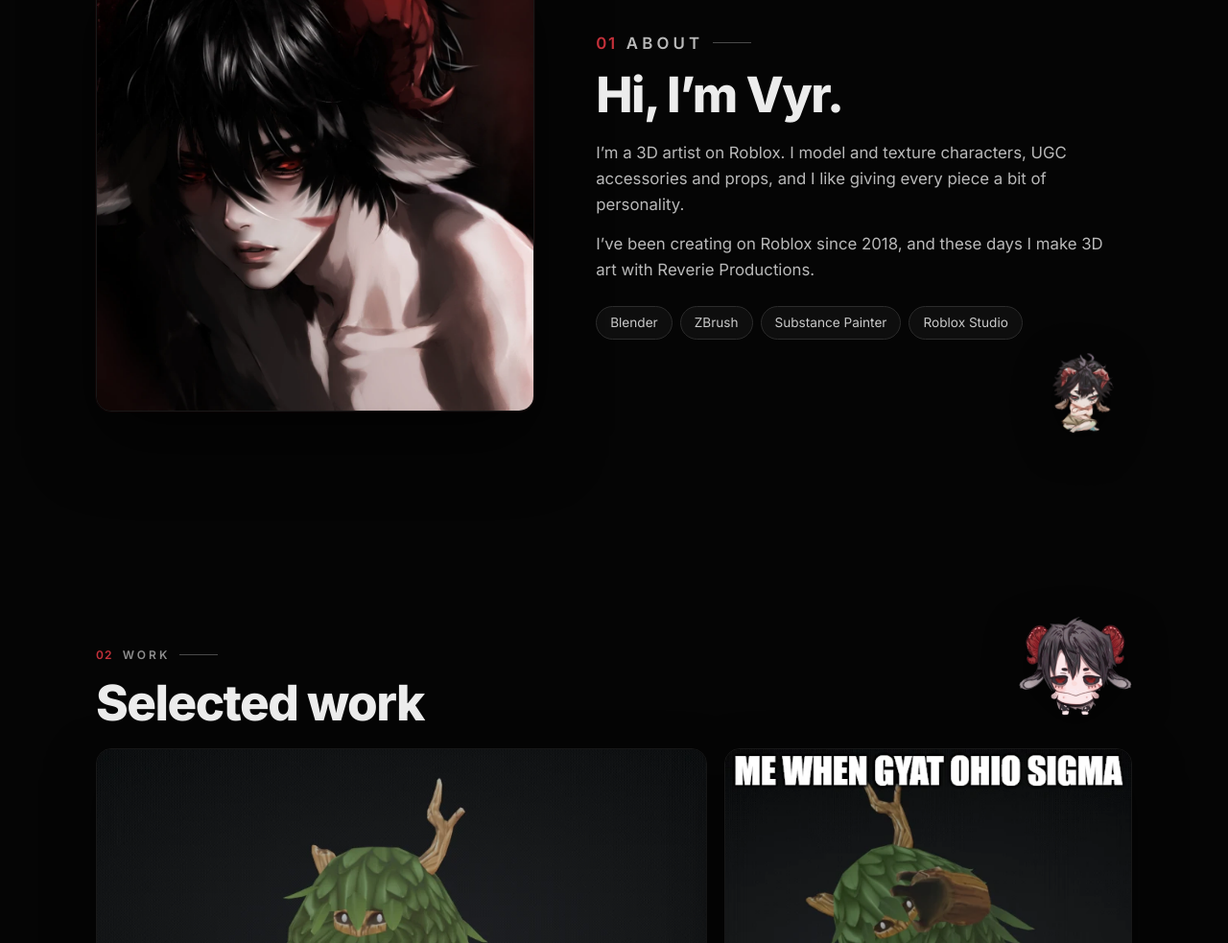
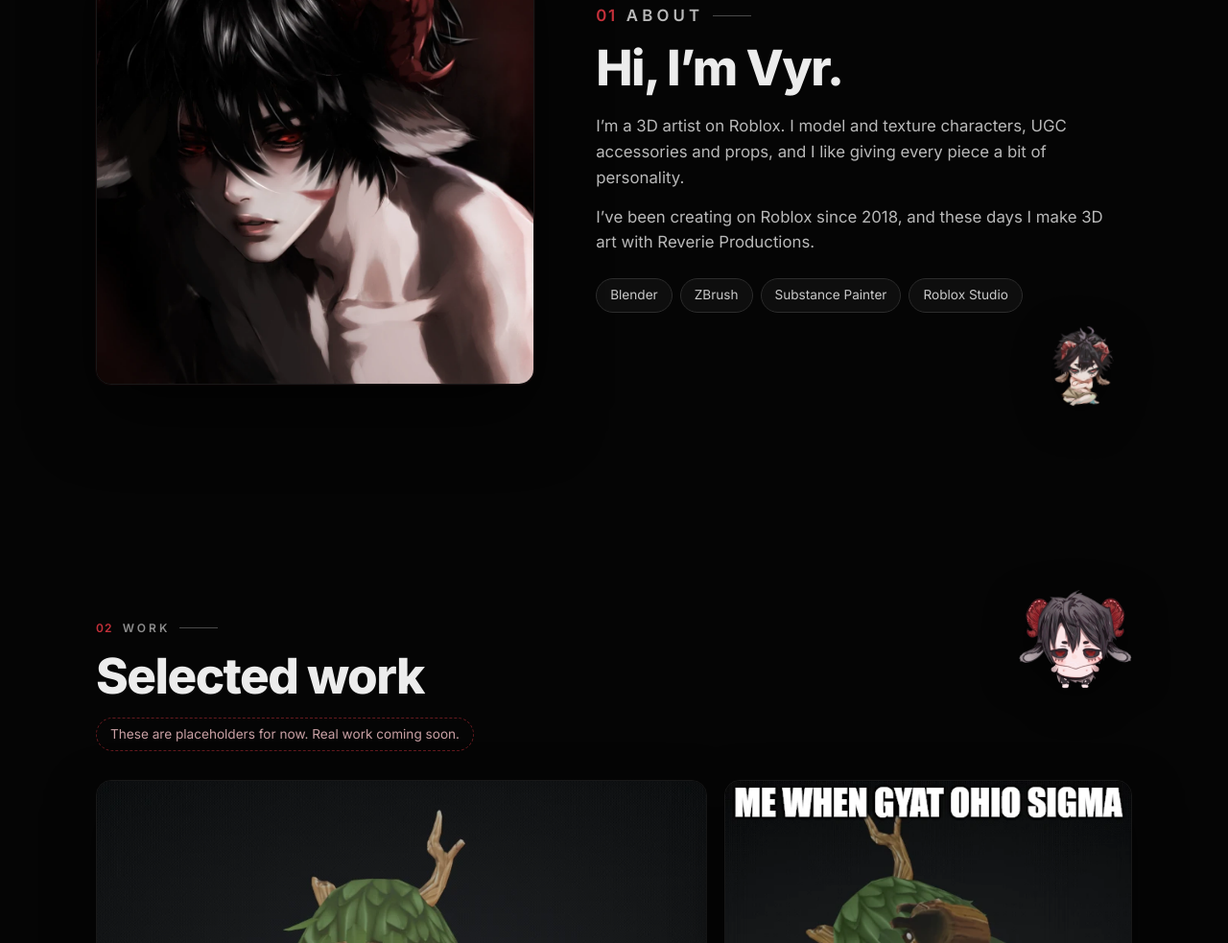
Before and after one commit to Vyrzou/Vyrzou, a plain HTML site: page index.html in a window 1280 px wide. Shown: the part 1115-2098 px from the top of the page at 96% size. Drawn offline with Linux system fonts and the light colour scheme.

Commit message:
New intro line; placeholder note on work

```diff
--- a/index.html
+++ b/index.html
@@ -14,7 +14,7 @@
   <link rel="preconnect" href="https://fonts.googleapis.com">
   <link rel="preconnect" href="https://fonts.gstatic.com" crossorigin>
   <link href="https://fonts.googleapis.com/css2?family=Inter:wght@400;500;600;700;800&display=swap" rel="stylesheet">
-  <link rel="stylesheet" href="style.css?v=16">
+  <link rel="stylesheet" href="style.css?v=17">
 </head>
 <body>
   <!-- Black page with a deep red glow under a dark vignette (same color on every section). -->
@@ -48,7 +48,7 @@
     <div class="hero-text">
       <p class="eyebrow">Portfolio &middot; 3D Artist</p>
       <h1><img class="signature" src="signature.webp" alt="Vyrzou" width="1200" height="460"></h1>
-      <p class="lead">3D artist making characters, accessories and worlds for Roblox. Part of the team at Reverie Productions.</p>
+      <p class="lead">I&rsquo;m a mediocre 3D artist at Reverie Productions.</p>
       <div class="pills">
         <a class="pill solid" href="#work">See my work</a>
         <a class="pill" href="#contact">Get in touch</a>
@@ -89,6 +89,7 @@
     <div class="wrap">
       <p class="label reveal"><span>02</span> Work</p>
       <h2 class="reveal">Selected work</h2>
+      <p class="placeholder-note reveal">These are placeholders for now. Real work coming soon.</p>
       <div class="gallery">
         <figure class="reveal">
           <img src="art/1.webp" alt="A leafy tree creature with wooden arms and legs, 3D model" width="812" height="605" loading="lazy">
--- a/style.css
+++ b/style.css
@@ -410,6 +410,16 @@ h2 {
   pointer-events: none;
 }
 
+.placeholder-note {
+  display: inline-block;
+  margin: -6px 0 22px;
+  padding: 6px 14px;
+  border-radius: 999px;
+  border: 1px dashed rgba(196, 48, 58, 0.5);
+  color: #c9a0a4;
+  font-size: 0.85rem;
+}
+
 /* ---------- Contact ---------- */
 .contact .wrap { max-width: 760px; text-align: center; }
 .contact .label { justify-content: center; }
```
